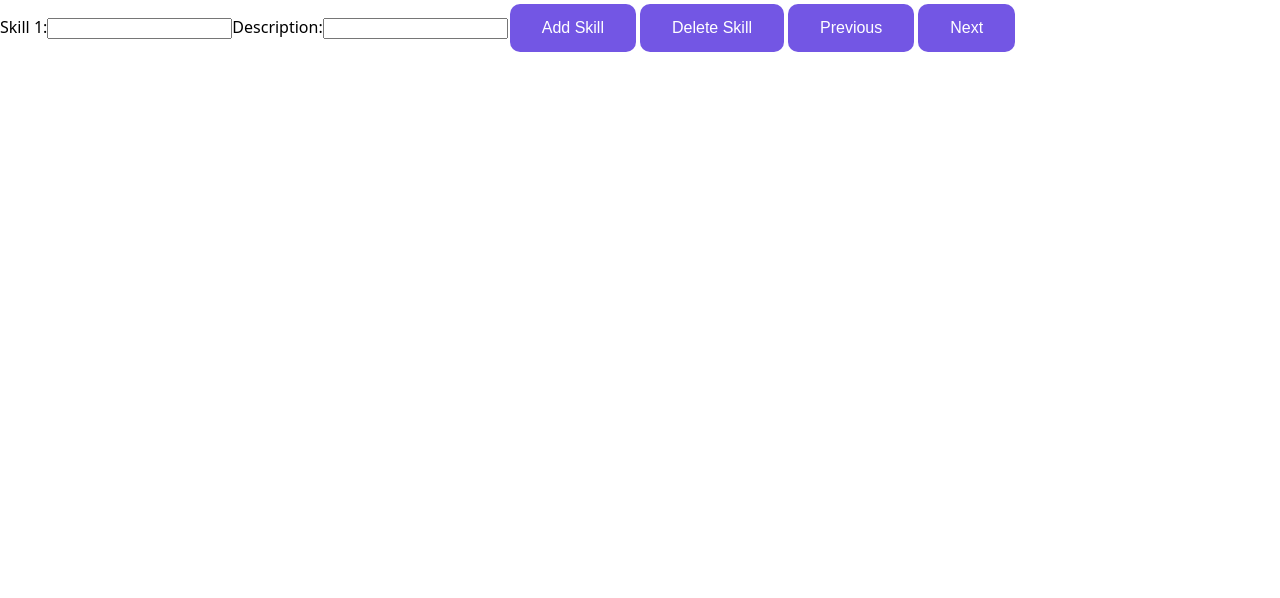
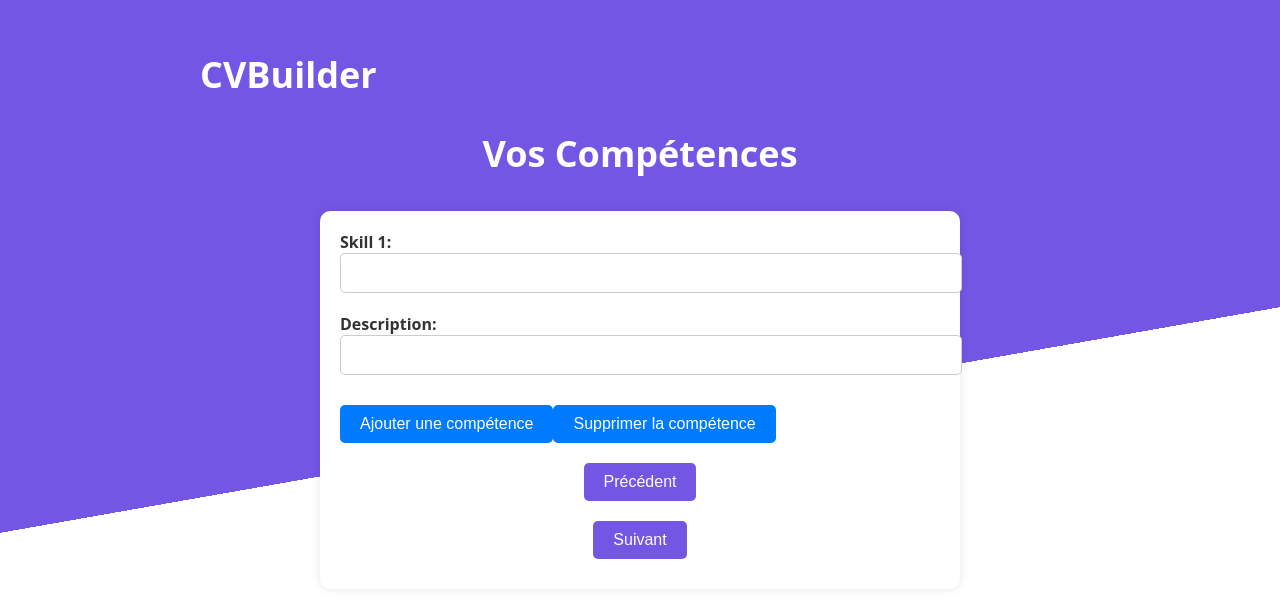
Before and after one commit to Feydai/TP-API-PDF, a React (Create React App) app in the folder frontend/: page /cv in a window 1280 px wide. Both pictures are taken after typing "Sample", "Sample", "name@example.com", "Sample", "Sample", "Sample" into the empty fields and a click on the button "Etape Suivante >". Shown: the top 598 px of the page. Built offline with nearby package versions, Linux system fonts and the light colour scheme.

Commit message:
Add Skill CSS and Update Header Z-Index

```diff
--- /dev/null
+++ b/frontend/src/components/Skills/Skill.css
@@ -0,0 +1,57 @@
+.skill-container {
+  position: absolute;
+  top: 50%;
+  left: 50%;
+  transform: translate(-50%, -50%);
+  display: flex;
+  flex-direction: column;
+  align-items: center;
+  justify-content: center;
+  padding: 20px;
+  border-radius: 10px;
+  box-shadow: 0 0 10px 0 rgba(0, 0, 0, 0.1);
+  background-color: #fff;
+  width: 100%;
+  max-width: 600px;
+}
+
+.skill-container label {
+  font-weight: bold;
+  margin: 10px 0;
+  color: #333;
+}
+
+.skill-container input {
+  width: 100%;
+  padding: 10px;
+  margin-bottom: 20px;
+  border-radius: 5px;
+  border: 1px solid #ccc;
+  font-size: 16px;
+}
+
+.skill-container button {
+  margin: 10px 0;
+  padding: 10px 20px;
+  border-radius: 5px;
+  border: none;
+  color: #fff;
+  font-size: 16px;
+  cursor: pointer;
+}
+
+.skill-container button[type="button"] {
+  background-color: #007bff;
+}
+
+.skill-container button[type="button"]:hover {
+  background-color: #0056b3;
+}
+
+.skill-container button[color="red"] {
+  background-color: #dc3545;
+}
+
+.skill-container button[color="red"]:hover {
+  background-color: #c82333;
+}
--- a/frontend/src/components/Skills/Skill.jsx
+++ b/frontend/src/components/Skills/Skill.jsx
@@ -1,5 +1,6 @@
 import React from "react";
 import Button from "../Button/Button";
+import "./Skill.css";
 
 function Skill({
   skill,
@@ -11,6 +12,8 @@ function Skill({
   nextPage,
 }) {
   return (
+    <div>
+      <div className="skill-container">
         <div key={skill.id}>
           <label>
             Skill {index + 1}:
@@ -25,18 +28,22 @@ function Skill({
             <input
               type="text"
               value={skill.description}
-          onChange={(event) => handleSkillChange(index, event, "description")}
+              onChange={(event) =>
+                handleSkillChange(index, event, "description")
+              }
             />
           </label>
-      <Button type="button" onClick={handleAddSkill} text={"Add Skill"} />
+            <Button type="button" onClick={handleAddSkill} text={"Ajouter une compétence"} />
             <Button
               type="button"
               onClick={() => handleRemoveSkill(index)}
-        text={"Delete Skill"}
+              text={"Supprimer la compétence"}
               color={"red"}
             />
-      <Button text="Previous" onClick={previousPage} />
-      <Button text="Next" onClick={nextPage} />
+          </div>
+          <Button text="Précédent" onClick={previousPage} />
+          <Button text="Suivant" onClick={nextPage} />
+      </div>
     </div>
   );
 }
--- a/frontend/src/layout/HeaderSecond/HeaderSecond.css
+++ b/frontend/src/layout/HeaderSecond/HeaderSecond.css
@@ -5,7 +5,7 @@
   color: white;
   padding: 20px 0;
   font-size: 24px;
-  z-index: 100;
+  z-index: 1000;
 }
 
 .title-name {
--- a/frontend/src/routes/GeneratePdf/GeneratePdf.jsx
+++ b/frontend/src/routes/GeneratePdf/GeneratePdf.jsx
@@ -3,6 +3,7 @@ import Skill from "../../components/Skills/Skill";
 import Experience from "../../components/Experience/Experience";
 import Button from "../../components/Button/Button";
 import InformationPersonal from "../../components/InfomationPersonalPage/InformationPersonal";
+import HeaderSecond from "../../layout/HeaderSecond/HeaderSecond";
 
 function PDFForm() {
   const PDF_URL = "http://localhost:5000/pdf";
@@ -133,6 +134,7 @@ function PDFForm() {
         )}
         {page === 2 && (
           <>
+            <HeaderSecond text="Vos Compétences" />
             {skills.map((skill, index) => (
               <Skill
                 key={skill.id}
@@ -150,6 +152,7 @@ function PDFForm() {
 
         {page === 3 && (
           <>
+            <HeaderSecond text="Vos Expériences" />
             {experiences.map((experience, index) => (
               <Experience
                 key={experience.id}
```
Lines whose indentation alone changed are shown as unchanged.
